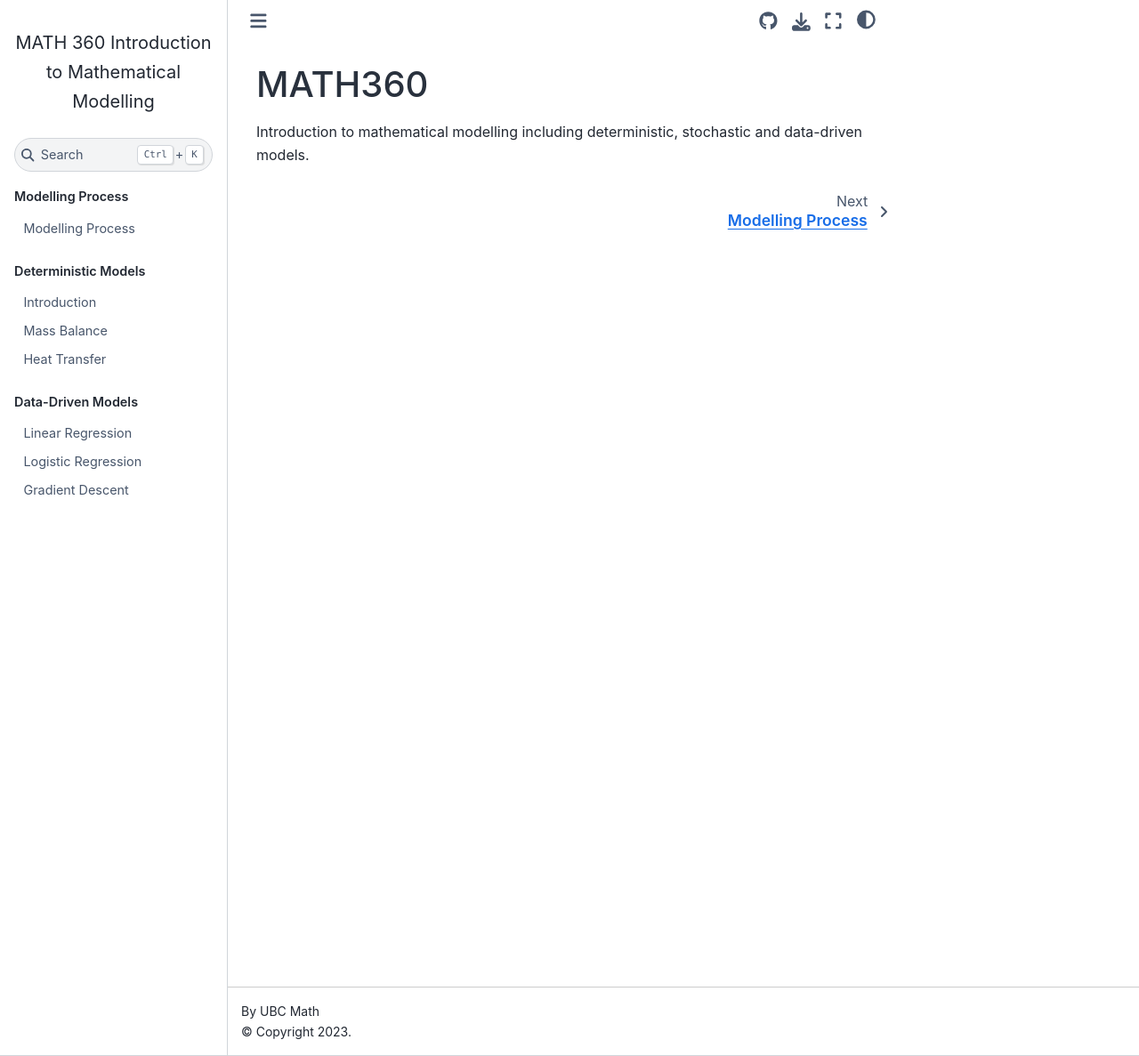
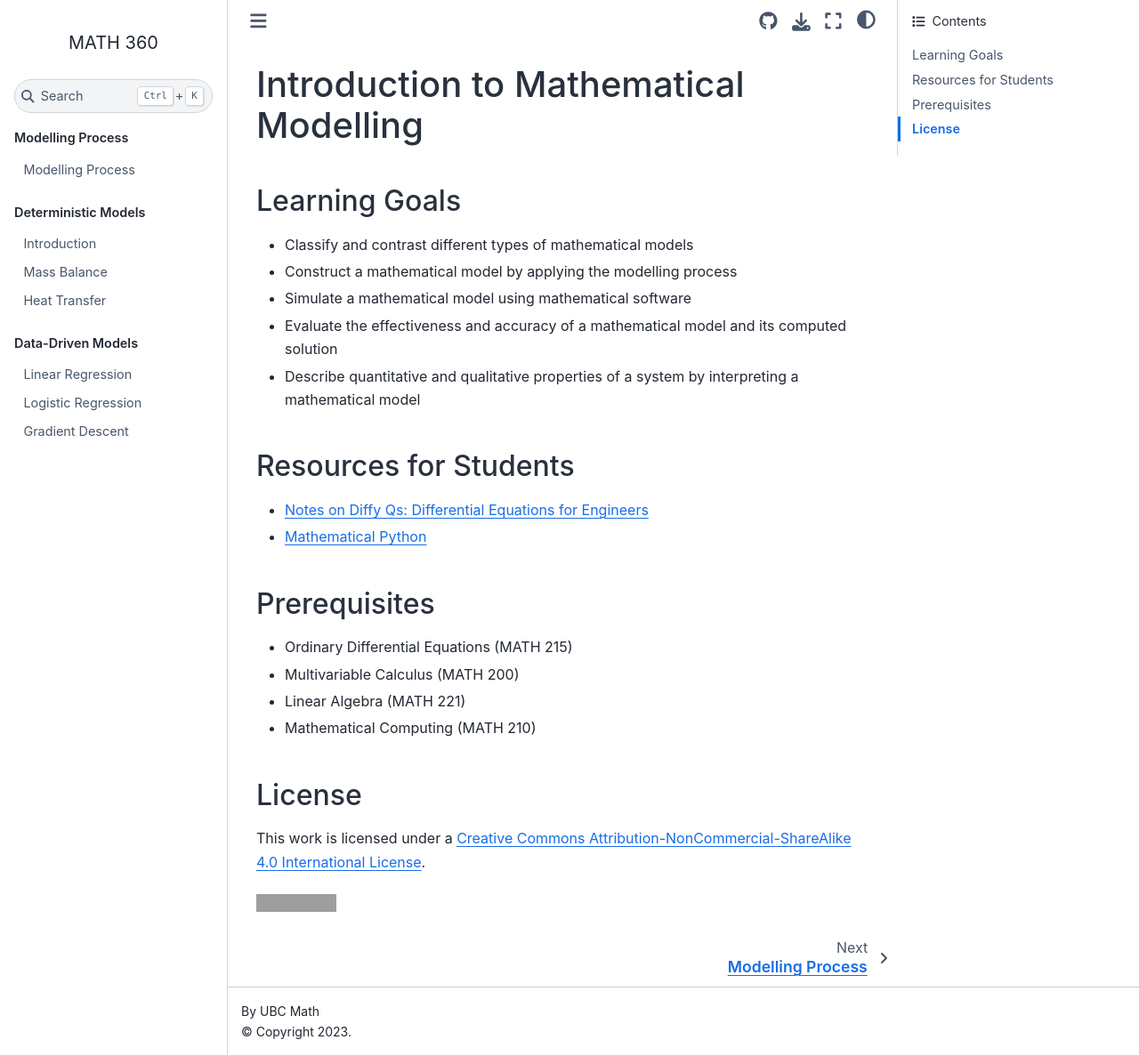
Before and after one commit to UBCMath/MATH360, a Jupyter Book: the page built from README.md, in a window 1280 px wide and 1187 px high. Shown: the whole window at 89% size. Built offline with Jupyter Book 1.0.4 settings and Sphinx 7.4.7 and the Sphinx Book theme 1.1.4, drawn with Linux system fonts in a browser that asks for light colours; pages that are not in the unit, such as notebooks, are missing from menus; grey boxes are pictures that could not be loaded.

Commit message:
Update README

```diff
--- a/README.md
+++ b/README.md
@@ -1,2 +1,27 @@
-# MATH360
-Introduction to mathematical modelling including deterministic, stochastic and data-driven models.
+# Introduction to Mathematical Modelling
+
+## Learning Goals
+
+* Classify and contrast different types of mathematical models
+* Construct a mathematical model by applying the modelling process
+* Simulate a mathematical model using mathematical software
+* Evaluate the effectiveness and accuracy of a mathematical model and its computed solution
+* Describe quantitative and qualitative properties of a system by interpreting a mathematical model
+
+## Resources for Students
+
+* [Notes on Diffy Qs: Differential Equations for Engineers](https://www.jirka.org/diffyqs/html/diffyqs.html)
+* [Mathematical Python](https://patrickwalls.github.io/mathematicalpython)
+
+## Prerequisites
+
+* Ordinary Differential Equations (MATH 215)
+* Multivariable Calculus (MATH 200)
+* Linear Algebra (MATH 221)
+* Mathematical Computing (MATH 210)
+
+## License
+
+This work is licensed under a <a rel="license" href="http://creativecommons.org/licenses/by-nc-sa/4.0/">Creative Commons Attribution-NonCommercial-ShareAlike 4.0 International License</a>.
+
+<a rel="license" href="http://creativecommons.org/licenses/by-nc-sa/4.0/"><img alt="Creative Commons Licence" style="border-width:0" src="https://i.creativecommons.org/l/by-nc-sa/4.0/88x31.png" /></a>
--- a/_config.yml
+++ b/_config.yml
@@ -1,8 +1,5 @@
-title: MATH 360 Introduction to Mathematical Modelling
+title: MATH 360
 author: UBC Math
-execute:
-  execute_notebooks: force # cache
-only_build_toc_files: true
 repository:
   url: https://github.com/UBCMath/MATH360
   branch: main
```
